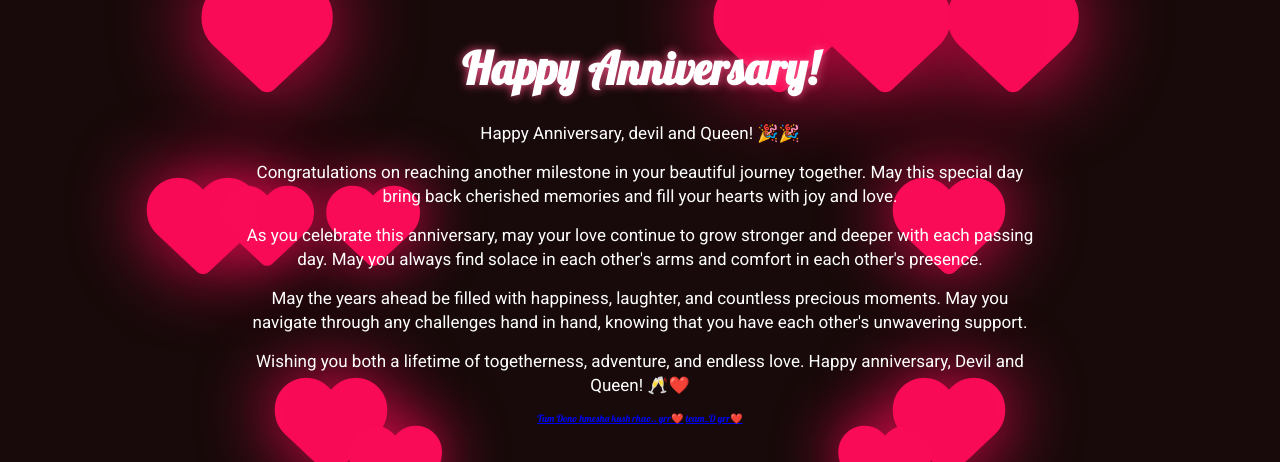
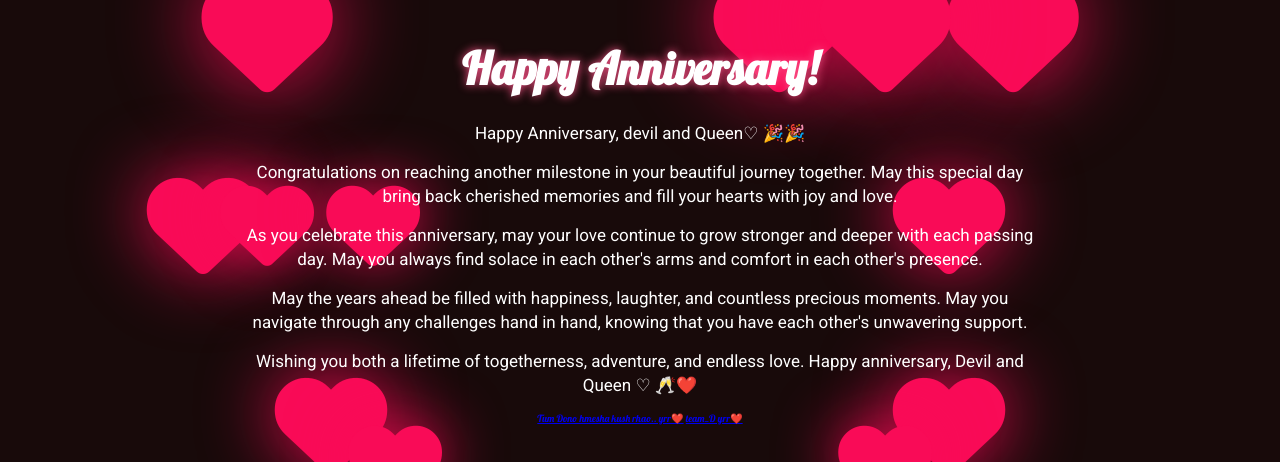
Before and after one commit to maahive77/jissooo, a plain HTML site: page index.html in a window 1280 px wide. Shown: the top 462 px of the page. Drawn offline with Linux system fonts and the light colour scheme.

Commit message:
Update index.html

```diff
--- a/index.html
+++ b/index.html
@@ -27,7 +27,7 @@
     <div class="container">
         <div class="topContent">
             <h3>Happy Anniversary!</h3>
-            <p>Happy Anniversary, devil and Queen! 🎉🎉</p>
+            <p>Happy Anniversary, devil and Queen♡ 🎉🎉</p>
 
                 <p>Congratulations on reaching another milestone in your beautiful journey together. May this special day bring back cherished memories and fill your hearts with joy and love.</p>
 
@@ -38,7 +38,7 @@
                     May you navigate through any challenges hand in hand, knowing that you have each other's unwavering support.</p>
 
                 <p>Wishing you both a lifetime of togetherness, adventure, and endless love. Happy anniversary,
-                    Devil and Queen! 🥂❤️</p>
+                    Devil and Queen ♡ 🥂❤️</p>
                     <a href="https://t.me/Maahi_ve"> Tum Dono hmesha kush rhao.. yrr❤️</a>
                     <a href="https://instagram.com/teamd_404"> team_D yrr❤️</a>
 
```
